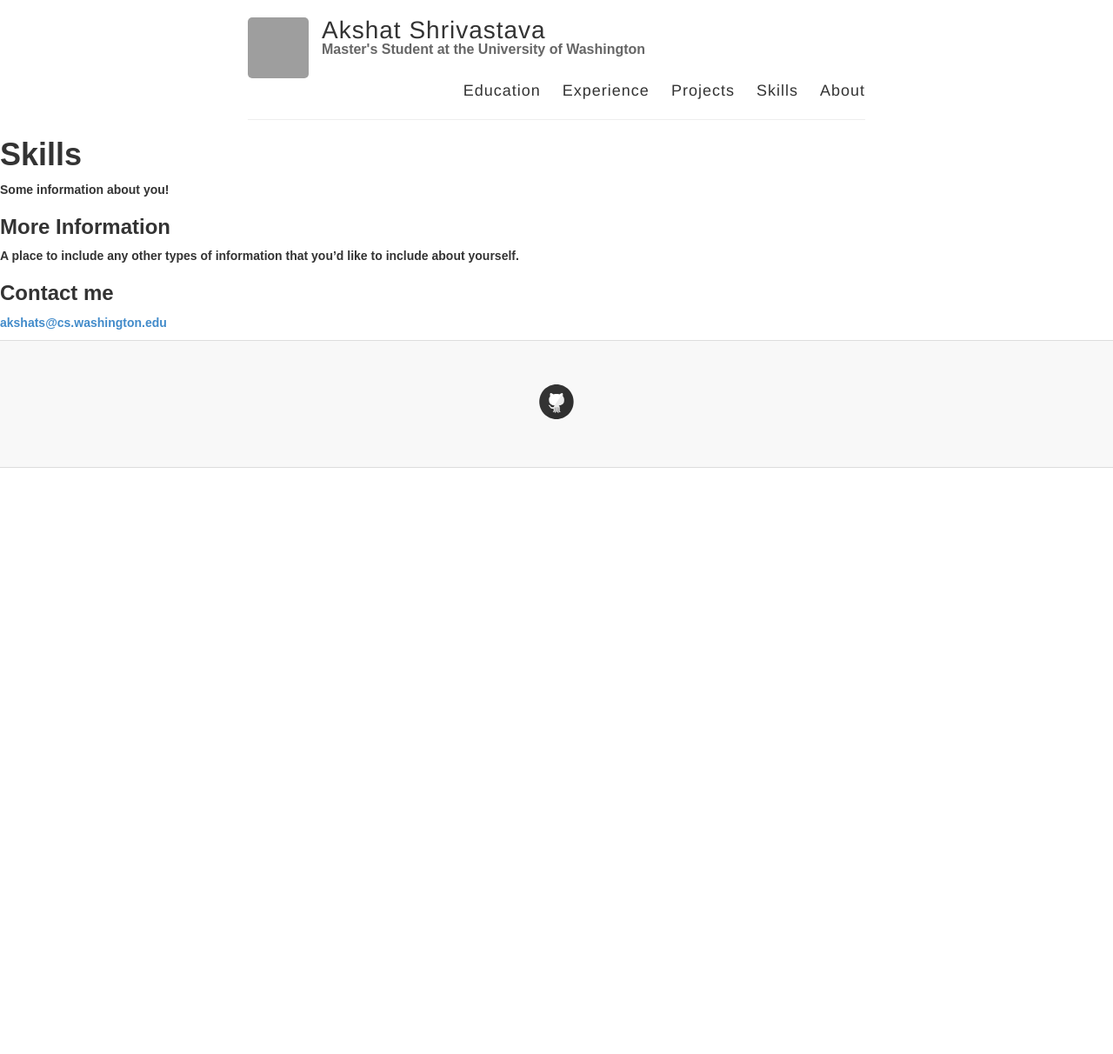
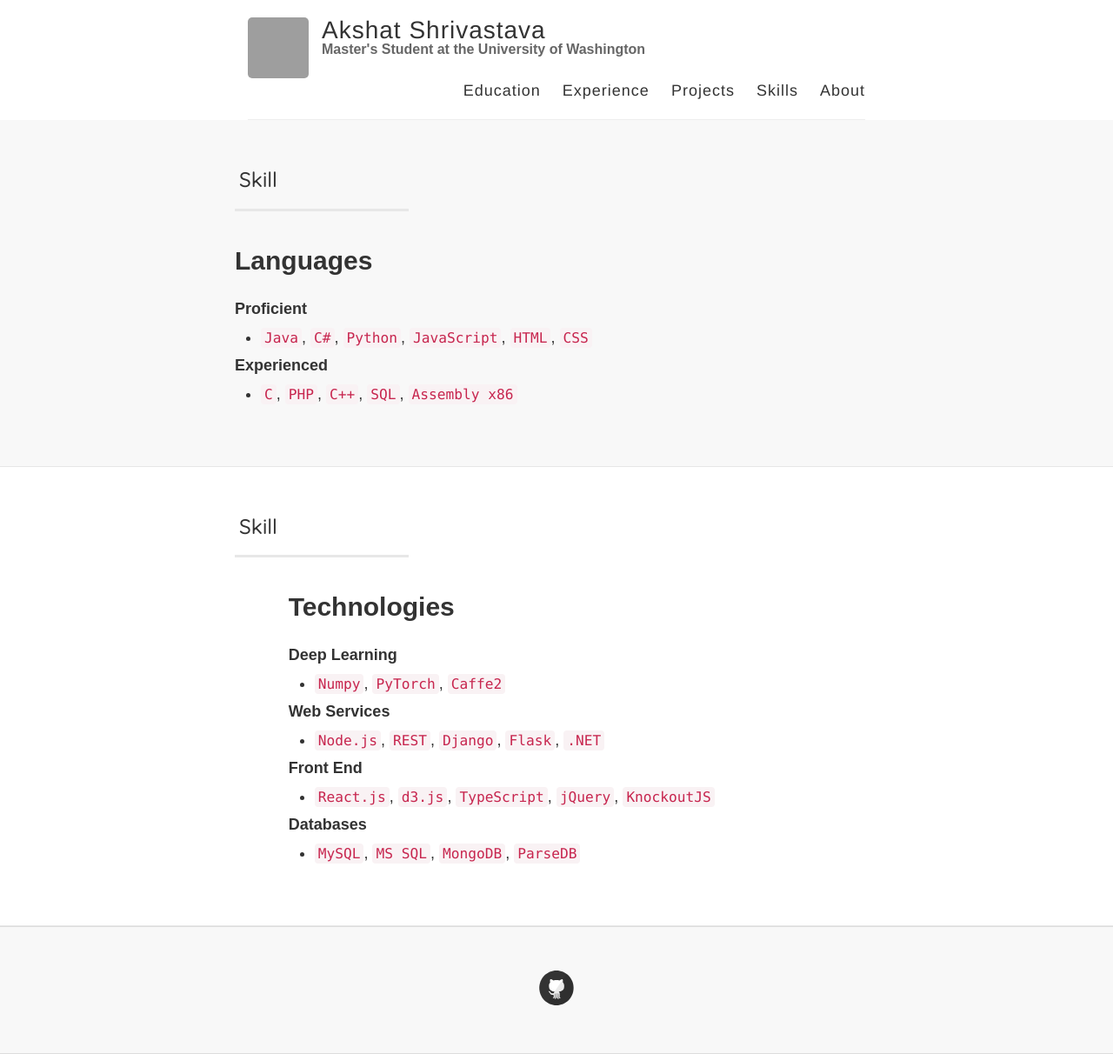
Before and after one commit to AkshatSh/akshatsh.github.io, a Jekyll site: the page built from skills.md, in a window 1280 px wide. Shown: the whole page at 87% size. Built offline with Jekyll 4.4.1, drawn with Linux system fonts in a browser that asks for light colours; nearby versions of some CDN libraries; before the commit the page ends 900 px from its top, so only the background shows below that; grey boxes are pictures that could not be loaded.

Commit message:
Added Skills Page

```diff
--- /dev/null
+++ b/_includes/skills.html
@@ -0,0 +1,51 @@
+<section id="skills">
+    <!-- Page Content -->
+    {% for post in site.posts %}
+        {% if post.category contains 'Skill'%}
+          {% capture thecycle %}{% cycle 'odd', 'even' %}{% endcapture %}
+            {% if thecycle == 'odd' %}
+            <div class="content-section-a">
+
+                <div class="container">
+                    <div class="row">
+                        <h2 class="category-heading alt-font">{{ post.category }}</h2>
+                        <hr class="section-heading-spacer">
+                        <div class="clearfix"></div>
+                    </div>
+                    <div class="row">
+                        <div>
+                            <h2 class="section-heading">{{ post.title }}</h2>
+                            <div class="lead">{{ post.content }}</div>
+                        </div>
+                    </div>
+
+                </div>
+                <!-- /.container -->
+
+            </div>
+            <!-- /.content-section-a -->
+            {% else %}
+
+            <div class="content-section-b">
+
+                <div class="container">
+                    <div class="row">
+                        <h2 class="category-heading alt-font">{{ post.category }}</h2>
+                        <hr class="section-heading-spacer">
+                        <div class="clearfix"></div>
+                    </div>
+                    <div class="row">
+                        <div class="col-lg-offset-1 col-sm-push-6">
+                            <h2 class="section-heading">{{ post.title }}</h2>
+                            <div class="lead">{{ post.content }}</div>
+                        </div>
+                    </div>
+            </div>
+                <!-- /.container -->
+
+            </div>
+            <!-- /.content-section-b -->
+            {% endif %}
+        {% endif %}
+    {% endfor %}
+</section>
--- /dev/null
+++ b/_layouts/skills_layout.html
@@ -0,0 +1,5 @@
+---
+layout: default
+---
+
+{% include skills.html %}
--- a/skills.md
+++ b/skills.md
@@ -1,15 +1,5 @@
 ---
-layout: page
+layout: skills_layout
 title: Skills
 permalink: /skills/
 ---
-
-Some information about you!
-
-### More Information
-
-A place to include any other types of information that you'd like to include about yourself.
-
-### Contact me
-
-[akshats@cs.washington.edu](mailto:akshats@cs.washington.edu)
```
Also changed, not shown: _posts/2018-09-23-technologies-skills.markdown (added, +24 -0 lines), _posts/2018-09-24-languages-skills.markdown (added, +14 -0 lines).
